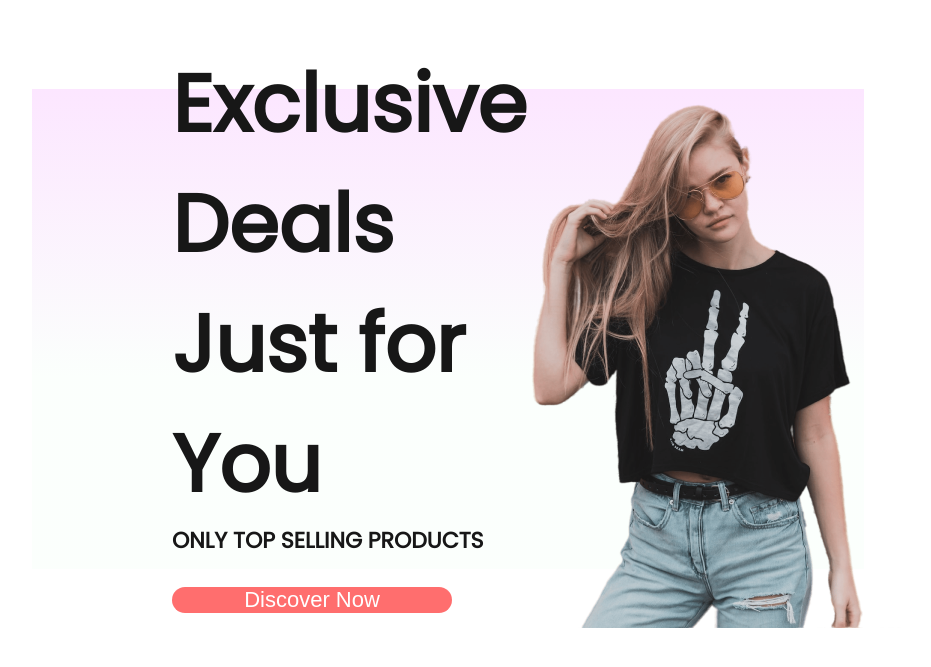
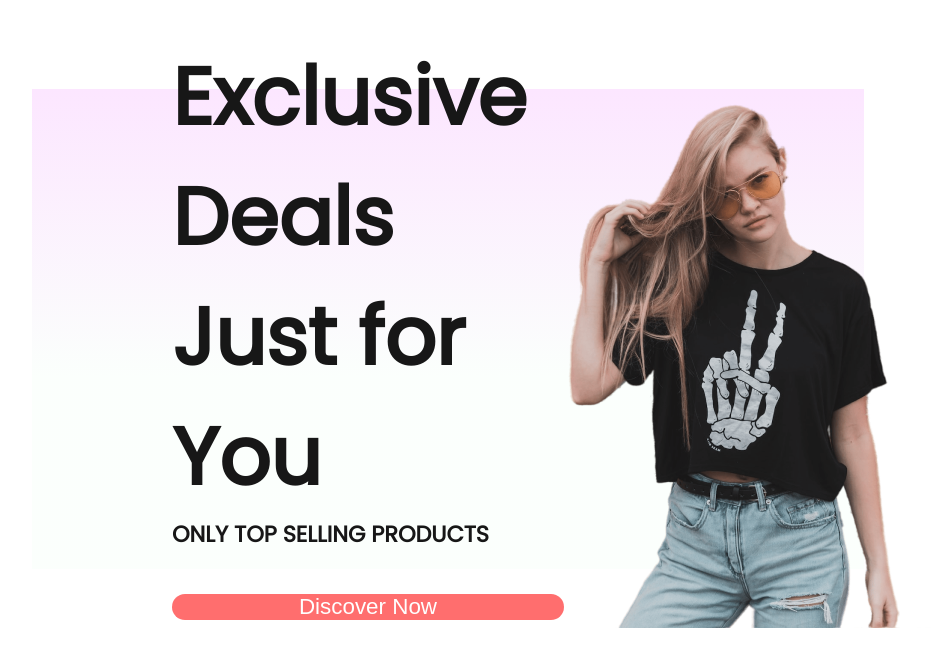
Before and after one commit to ArnaudHalvick/e-commerce-mern-stack, a React (Create React App) app in the folder frontend/: page / in a window 1280 px wide. Shown: the part 1714-2381 px from the top of the page, without its empty margins (192-1123 px from the left). Built offline with nearby package versions, Linux system fonts and the light colour scheme.

Commit message:
Converted all px values to em/rem and rounded to 0.05 in Offers.css

```diff
--- a/frontend/src/components/offers/Offers.css
+++ b/frontend/src/components/offers/Offers.css
@@ -3,9 +3,9 @@
   display: flex;
   height: 60vh;
   width: 65%;
-  padding: 0 140px;
+  padding: 0 8.75em;
   margin: auto;
-  margin-bottom: 150px;
+  margin-bottom: 9.4em;
 }
 
 .offers-left {
@@ -17,26 +17,26 @@
 
 .offers-left h1 {
   color: #171717;
-  font-size: 80px;
+  font-size: 5em;
   font-weight: 600;
 }
 
 .offers-left p {
   color: #171717;
-  font-size: 22px;
+  font-size: 1.4em;
   font-weight: 600;
 }
 
 .offers-left button {
-  width: 280px;
-  height: 70px;
+  width: 17.5em;
+  height: 4.4em;
   border-radius: 35px;
   background: #ff6e6e;
   border: none;
   color: white;
-  font-size: 22px;
+  font-size: 1.4em;
   font-weight: 500;
-  margin-top: 30px;
+  margin-top: 1.9em;
   cursor: pointer;
 }
 
```
